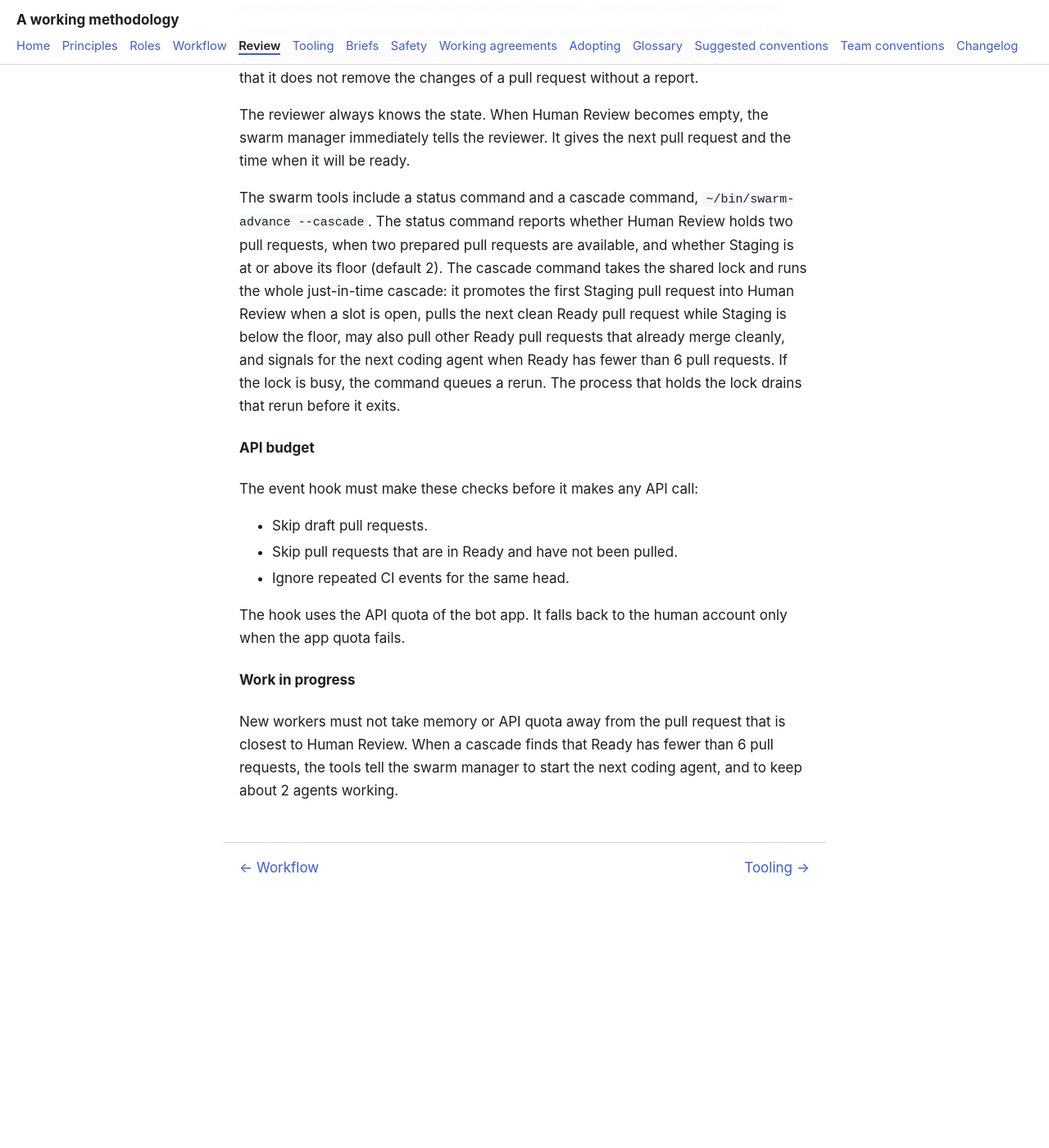
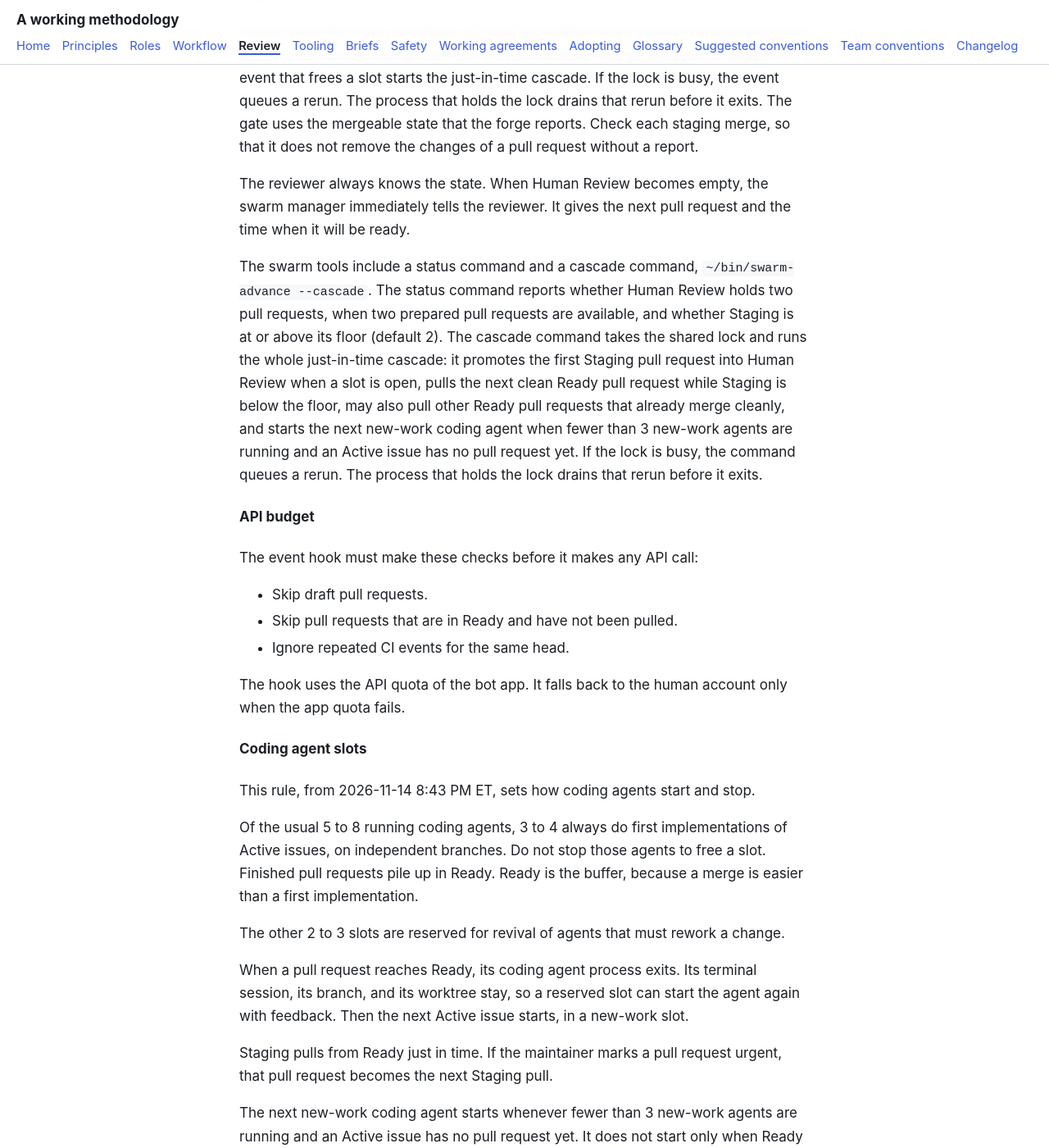
Before and after one commit to tangentcode/methodology, a Jekyll site: the page built from review.md, in a window 1280 px wide and 1400 px high, scrolled down 14710 px. Shown: the whole window at 82% size. Built offline with Jekyll 4.4.1, drawn with Linux system fonts in a browser that asks for light colours; our own code applies the rules of GitHub Pages for plain Markdown files; before the commit the page ends 15846 px from its top, so only the background shows below that; some of the changed text lies outside the part shown.

Commit message:
Ready is the buffer: keep 3-4 new-work agents running

```diff
--- a/review.md
+++ b/review.md
@@ -136,7 +136,7 @@ This rule, from 2026-11-13, replaces the 2026-11-12 two-slot and ready-next rule
    - A Staging pull request is merged into the staging branch when it is pulled, not as part of a bulk speculative stack.
    - The work merge, the redeploy, and the gate happen only at pull time, and only one pull at a time.
    - Moving the first Staging pull request to Human Review is only a card move, so it is almost instant.
-3. Ready is a board column between Needs Input and Staging. It holds finished pull requests that wait to be pulled into Staging. Ready is the finish line for coding agents. Agents work the backlog until their pull requests are in Ready.
+3. Ready is a board column between Needs Input and Staging. It is the buffer of finished pull requests. Finished work piles up here, because a merge is easier than a first implementation. Ready is also the finish line for a first-implementation coding agent. Agents work Active issues and the backlog until their pull requests are in Ready. See [Coding agent slots](#coding-agent-slots).
    - A pull request in Ready is finished. Its worker is done. The automated review of the current head is clean, or it is at the round limit or has timed out and the post-check of the coordinator has passed. No P1 or P2 findings are open.
    - A pull request in Ready is not merged into the staging branch, not deployed, not gated, and not on the staging environment.
    - Pull requests in Ready wait in this order:
@@ -150,7 +150,7 @@ This rule, from 2026-11-13, replaces the 2026-11-12 two-slot and ready-next rule
 
 This rule, from 2026-11-13, records the maintainer decision on the fast-track proposal.
 
-The highest priority is always to keep the flow full. Keep at least two pull requests in Human Review, when two prepared pull requests are available, and keep Staging at or above its floor, with more pull requests becoming Ready so that the slots refill as fast as possible.
+The highest priority is always to keep the flow full. Keep at least two pull requests in Human Review, when two prepared pull requests are available, and keep Staging at or above its floor, with finished pull requests piling up in Ready. Speed does not matter while the attention of the human is the constraint. Steady flow does.
 
 Within that, high-priority tickets and a fast-track pull request fill a slot first. It may jump the queue at every step: launch, automated review, the coordinator check, the Ready queue, the pull into Staging, and the move from Staging into Human Review. Fast tracks are rare.
 
@@ -215,7 +215,7 @@ In that one run:
 1. When a Human Review slot opens, promote the first Staging pull request to Human Review.
 2. While Staging is below the floor (default 2) and a clean Ready pull request is available, pull the next clean Ready pull request into Staging. Clean means it merges, by `git merge-tree`, with main, the staging branch (`work`), and every Human Review and Staging pull request. The tools cache that conflict map per head SHA. Take pull requests in the Ready order above: the active fast-track first, then milestone, then fewest conflicts, then oldest. The pull does the work merge, which refuses on a conflict or on conflict markers. Then it deploys staging again, confirms the served `.deploy-sha`, and runs `hr-gate --apply`. Those expensive steps happen only at pull time. If the work merge refuses, try the next clean pull request in Ready.
 3. Any other Ready pull request that already merges cleanly in that same way may also enter Staging. There is no fixed cap. Never rebase or rework a pull request just to fill Staging.
-4. If Ready has fewer than 6 pull requests, the tools tell the swarm manager to start the next coding agent, and to keep about 2 agents working.
+4. The next new-work coding agent starts whenever fewer than 3 new-work agents are running and an Active issue has no pull request yet. It does not start only when Ready is short. See [Coding agent slots](#coding-agent-slots).
 
 The pull step starts during that cascade, when Staging is below the floor and a clean Ready pull request is available. The single worker then takes the next clean pull request in Ready and does these steps:
 
@@ -229,7 +229,7 @@ The pull step starts during that cascade, when Staging is below the floor and a
 
 Do not pre-merge Ready pull requests in bulk. Every merge to main made those speculative branches conflict. We will compare a floor of 1 with a floor of 2 by how long pull requests take from Ready to Human Review.
 
-When Human Review drops to 1, because the human moved one out, run the just-in-time cascade under the shared lock. First move the first Staging pull request to Human Review. Then, while Staging is below the floor and a clean Ready pull request is available, pull the next clean Ready pull request into Staging. Any other Ready pull request that already merges cleanly, by `git merge-tree`, with main, the staging branch (`work`), and every Human Review and Staging pull request may also enter Staging. Never rebase or rework a pull request just to fill Staging. If Ready then has fewer than 6 pull requests, tell the swarm manager to start the next coding agent, and to keep about 2 agents working. If the lock is busy, queue a rerun. The process that holds the lock drains that rerun before it exits. If Human Review has an open slot and Staging still has pull requests, fill Human Review first, up to two.
+When Human Review drops to 1, because the human moved one out, run the just-in-time cascade under the shared lock. First move the first Staging pull request to Human Review. Then, while Staging is below the floor and a clean Ready pull request is available, pull the next clean Ready pull request into Staging. Any other Ready pull request that already merges cleanly, by `git merge-tree`, with main, the staging branch (`work`), and every Human Review and Staging pull request may also enter Staging. Never rebase or rework a pull request just to fill Staging. Start the next new-work coding agent if fewer than 3 new-work agents are running and an Active issue has no pull request yet. If the lock is busy, queue a rerun. The process that holds the lock drains that rerun before it exits. If Human Review has an open slot and Staging still has pull requests, fill Human Review first, up to two.
 
 Do not merge, deploy, or gate a pull request that is still in Ready, except the follow-up evidence case in [Blocked work](workflow.md#blocked-work). Prepare only one Ready pull request at a time. The tools can still run the gate again on a pull request that is already in Staging, for example when CI finishes, when main advances, or when they promote the card. If that later check fails, the card leaves Staging.
 
@@ -249,7 +249,7 @@ Events move the work, not timers. A clean automated review moves the pull reques
 
 The reviewer always knows the state. When Human Review becomes empty, the swarm manager immediately tells the reviewer. It gives the next pull request and the time when it will be ready.
 
-The swarm tools include a status command and a cascade command, `~/bin/swarm-advance --cascade`. The status command reports whether Human Review holds two pull requests, when two prepared pull requests are available, and whether Staging is at or above its floor (default 2). The cascade command takes the shared lock and runs the whole just-in-time cascade: it promotes the first Staging pull request into Human Review when a slot is open, pulls the next clean Ready pull request while Staging is below the floor, may also pull other Ready pull requests that already merge cleanly, and signals for the next coding agent when Ready has fewer than 6 pull requests. If the lock is busy, the command queues a rerun. The process that holds the lock drains that rerun before it exits.
+The swarm tools include a status command and a cascade command, `~/bin/swarm-advance --cascade`. The status command reports whether Human Review holds two pull requests, when two prepared pull requests are available, and whether Staging is at or above its floor (default 2). The cascade command takes the shared lock and runs the whole just-in-time cascade: it promotes the first Staging pull request into Human Review when a slot is open, pulls the next clean Ready pull request while Staging is below the floor, may also pull other Ready pull requests that already merge cleanly, and starts the next new-work coding agent when fewer than 3 new-work agents are running and an Active issue has no pull request yet. If the lock is busy, the command queues a rerun. The process that holds the lock drains that rerun before it exits.
 
 #### API budget
 
@@ -261,6 +261,22 @@ The event hook must make these checks before it makes any API call:
 
 The hook uses the API quota of the bot app. It falls back to the human account only when the app quota fails.
 
+#### Coding agent slots
+
+This rule, from 2026-11-14 8:43 PM ET, sets how coding agents start and stop.
+
+Of the usual 5 to 8 running coding agents, 3 to 4 always do first implementations of Active issues, on independent branches. Do not stop those agents to free a slot. Finished pull requests pile up in Ready. Ready is the buffer, because a merge is easier than a first implementation.
+
+The other 2 to 3 slots are reserved for revival of agents that must rework a change.
+
+When a pull request reaches Ready, its coding agent process exits. Its terminal session, its branch, and its worktree stay, so a reserved slot can start the agent again with feedback. Then the next Active issue starts, in a new-work slot.
+
+Staging pulls from Ready just in time. If the maintainer marks a pull request urgent, that pull request becomes the next Staging pull.
+
+The next new-work coding agent starts whenever fewer than 3 new-work agents are running and an Active issue has no pull request yet. It does not start only when Ready is short.
+
+Do not take a revival slot for new work. Do not stop a first-implementation agent to free a slot.
+
 #### Work in progress
 
-New workers must not take memory or API quota away from the pull request that is closest to Human Review. When a cascade finds that Ready has fewer than 6 pull requests, the tools tell the swarm manager to start the next coding agent, and to keep about 2 agents working.
+Keep 3 to 4 first-implementation agents running. Use the reserved slots for rework. New-work launches follow [Coding agent slots](#coding-agent-slots).
```
Also changed, not shown: adopting.md (+2 -2 lines), glossary.md (+1 -1 lines), roles.md (+1 -1 lines), tooling.md (+5 -5 lines), workflow.md (+8 -8 lines).
